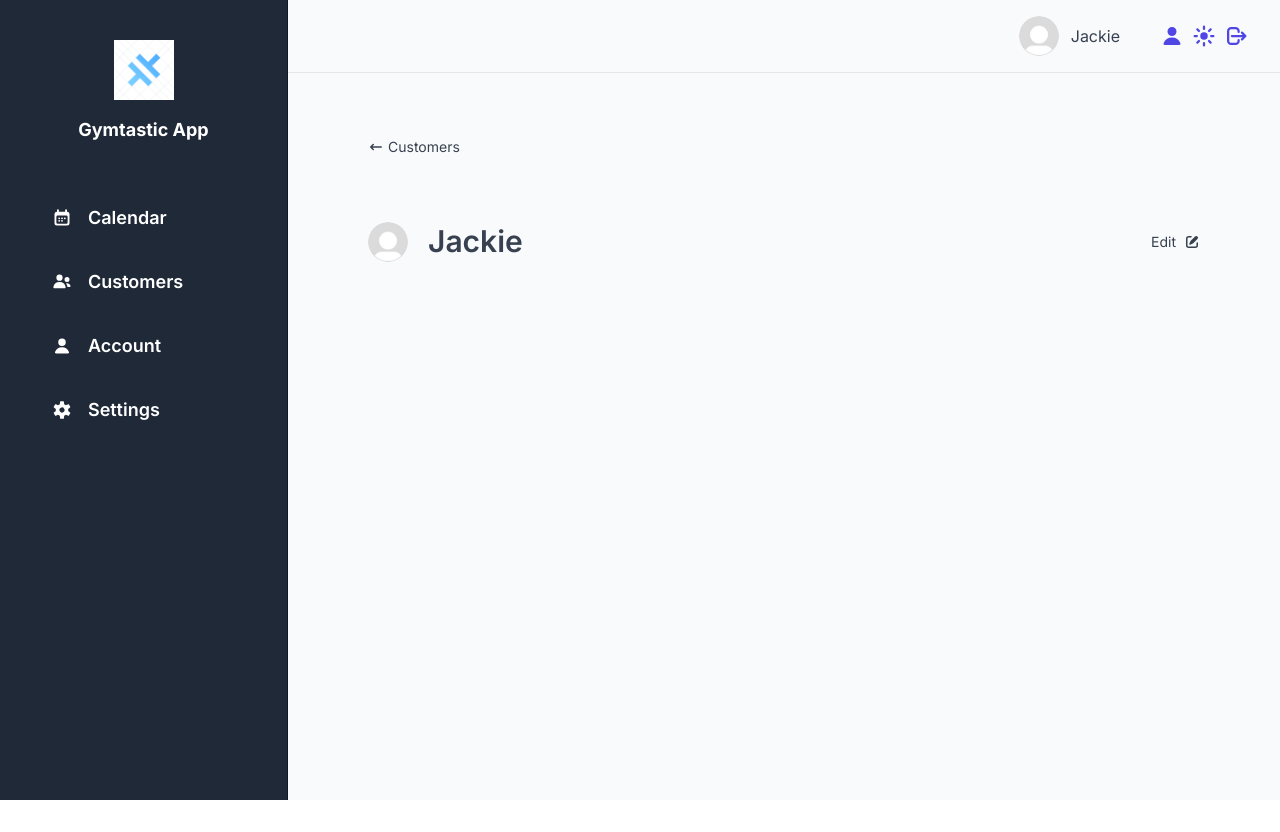
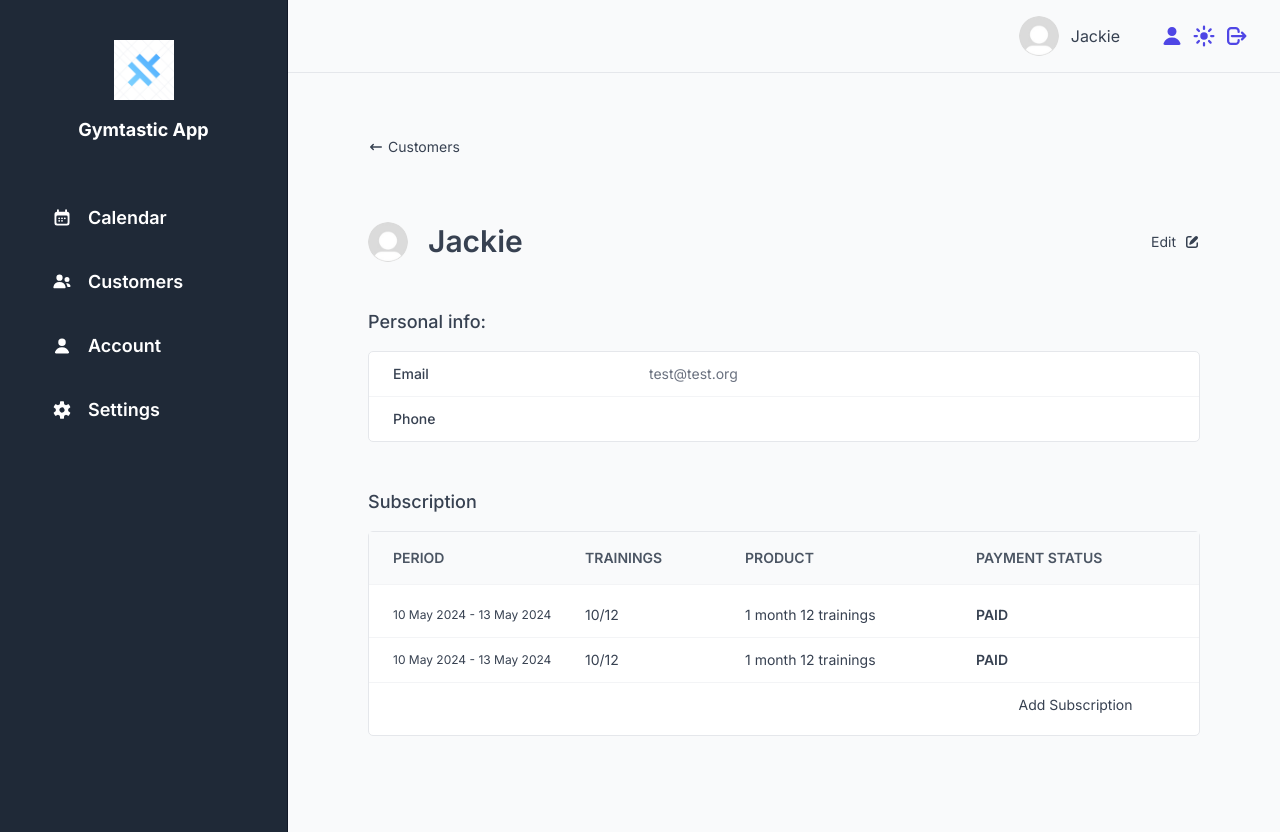
Before and after one commit to Zaklina-Radenkovic/gymtastic-app, a Next.js app: page /customers/123 in a window 1280 px wide. Before the commit the page ends 800 px from the top, so only its background shows below. Built offline with nearby package versions, Linux system fonts and the light colour scheme.

Commit message:
small fixes

```diff
--- a/app/_components/CustomerRow.tsx
+++ b/app/_components/CustomerRow.tsx
@@ -28,10 +28,10 @@ function CustomerRow({ customerId }: any) {
       <div className="font-medium">3.000,00</div>
 
       <div className="flex items-center gap-4 text-primary-600">
-        <Link href={`/customers/${id}`}>
+        <Link href="">
           <PencilSquareIcon className="h-6 w-6" />
         </Link>
-        <Link href="">
+        <Link href={`/customers/${id}`}>
           <EyeIcon className="h-6 w-6" />
         </Link>
       </div>
--- a/app/_components/Table.tsx
+++ b/app/_components/Table.tsx
@@ -25,11 +25,17 @@ function Table({ columns, children }: TableContextProps) {
   );
 }
 
-function Header({ children }: { children: React.ReactNode }) {
+function Header({
+  children,
+  className,
+}: {
+  children: React.ReactNode;
+  className: String;
+}) {
   const { columns }: any = useContext(TableContext);
   return (
     <div
-      className={`grid items-center gap-x-8 border-b-[1px] border-primary-200 bg-primary-100 px-6 py-4 font-semibold uppercase tracking-[.4rem] text-primary-700 ${columns}`}
+      className={`grid items-center gap-x-8 border-b-[1px] border-primary-200 bg-primary-100 px-6 py-4 font-semibold uppercase tracking-[.4rem] text-primary-700 ${columns} ${className}`}
     >
       {children}
     </div>
--- a/app/customers/[customerId]/page.tsx
+++ b/app/customers/[customerId]/page.tsx
@@ -1,6 +1,8 @@
 import Link from 'next/link';
 import { ArrowLongLeftIcon, PencilSquareIcon } from '@heroicons/react/16/solid';
 import Image from 'next/image';
+
+import CustomerDetails from '@/app/_components/CustomerDetails';
 
 const user = {
   name: 'Jackie',
@@ -43,6 +45,8 @@ export default function Page() {
           <PencilSquareIcon className="ml-2 h-4 w-4" />
         </Link>
       </div>
+
+      <CustomerDetails />
     </>
   );
 }
```
